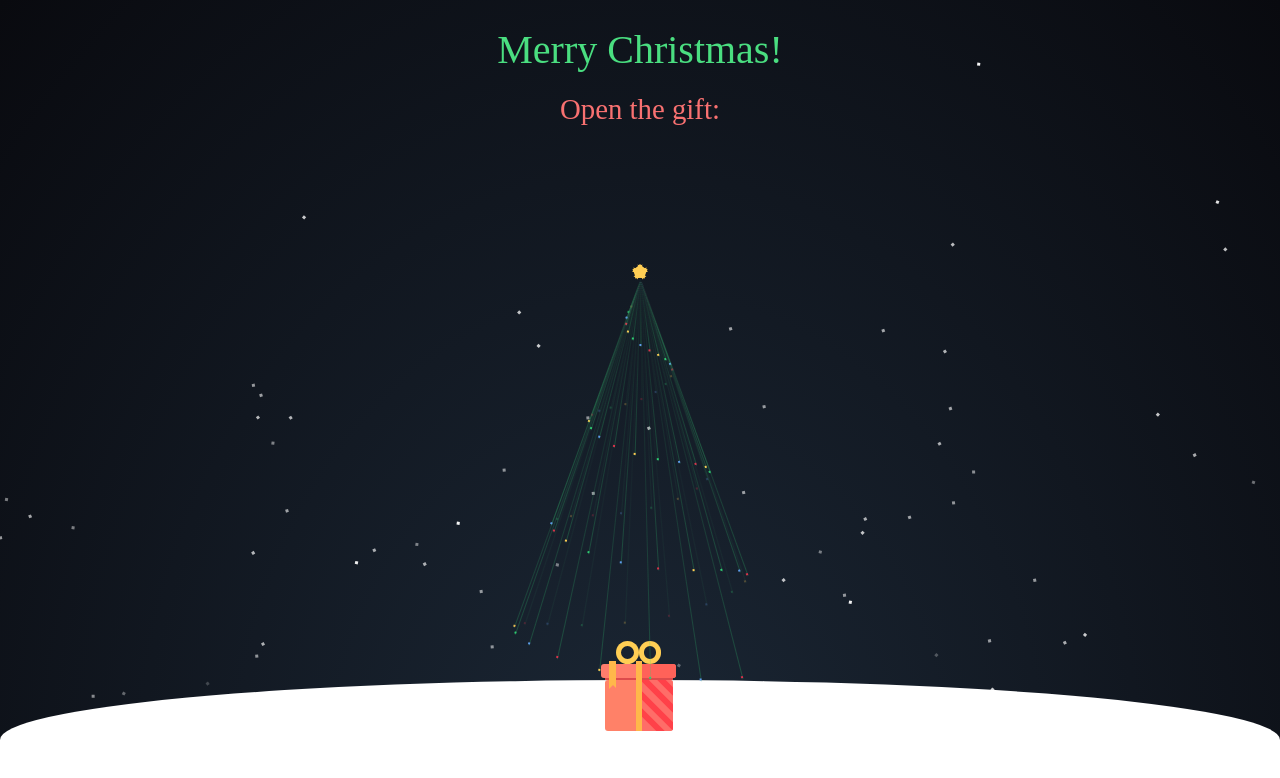
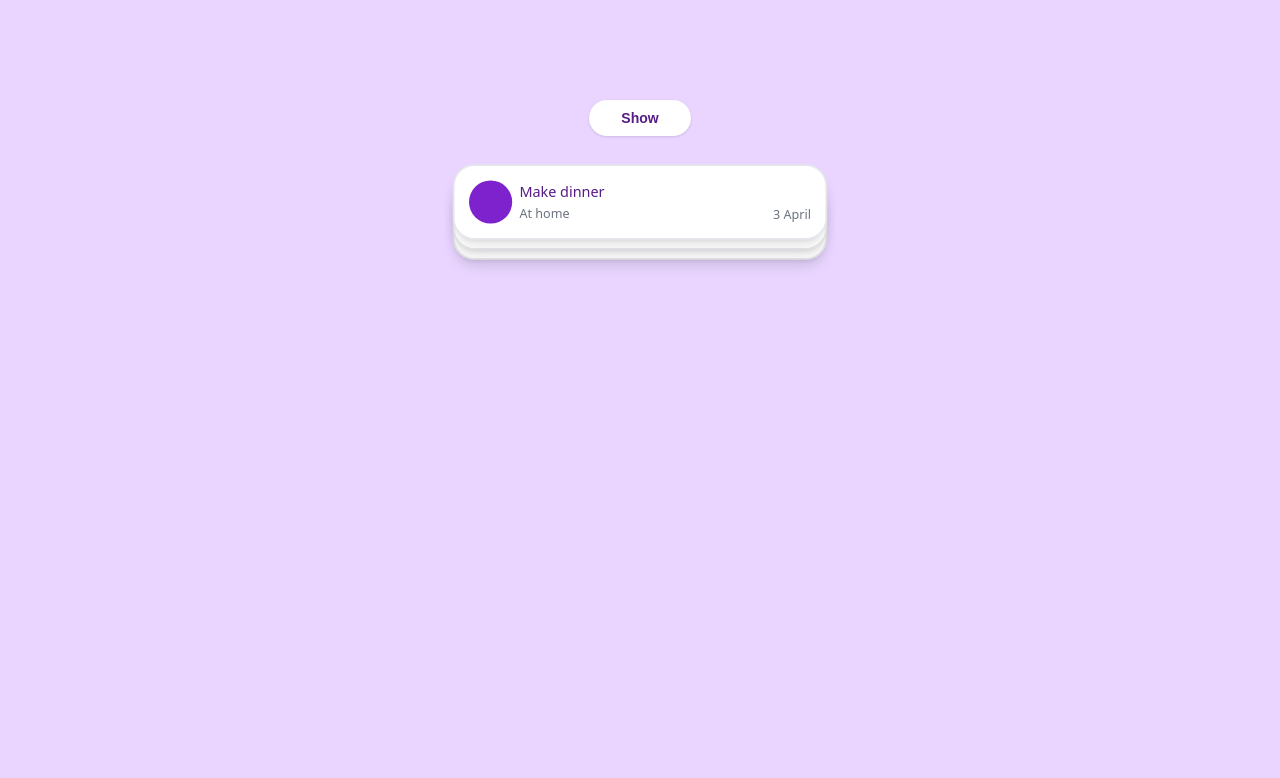
Before and after one commit to elizabthpazp/intera-ui, a Next.js app: page / in a window 1280 px wide. Shown: the top 778 px of the page. Built offline with nearby package versions, Linux system fonts and the light colour scheme; a web font is replaced by a local one.

Commit message:
feat: add activities component

```diff
--- /dev/null
+++ b/src/app/components/activities/activities.jsx
@@ -0,0 +1,51 @@
+"use client";
+
+import { useState } from "react";
+
+export default function Activities(){
+  const [expanded, setExpanded] = useState(false);
+
+  const toggleExpand = () => {
+    setExpanded(!expanded);
+  };
+
+  const activities = [
+    { name: "Work hard", location: "At work", date: "1 April" },
+    { name: "Study English", location: "At school", date: "2 April" },
+    { name: "Make dinner", location: "At home", date: "3 April" },
+  ];
+
+  return (
+    <div className="flex items-center justify-center min-h-screen bg-purple-200">
+      <div className="relative max-w-md w-full p-4 rounded-3xl" style={{ marginTop: "-500px" }}>
+        <div className="relative h-24">
+          {activities.map((activity, index) => (
+            <div key={index} style={{ marginTop: `${index === 0 ? 30 : index === 1 ? 20 : 10}px`}}
+              className={`absolute font-sans left-0 right-0 top-0 w-full p-4 border-2 border-gray-200 rounded-3xl flex items-end justify-between transition-all duration-300 ease-out bg-white shadow-lg ${
+                expanded ? `transform translate-y-${index * 28}` : `transform scale-90 z-10` }`}>
+              <div className="flex">
+                <span className="w-12 h-12 bg-purple-700 rounded-full"></span>
+                <div className="ml-2">
+                  <h2 className="m-0 text-purple-900 font-medium">
+                    {activity.name}
+                  </h2>
+                  <span className="text-gray-500 text-sm">
+                    {activity.location}
+                  </span>
+                </div>
+              </div>
+              <span className="text-gray-500 text-sm">{activity.date}</span>
+            </div>
+          ))}
+        </div>
+        <div className="relative h-16 flex items-center justify-center" style={{ marginTop: "-160px" }}>
+          <button onClick={toggleExpand} className="relative px-8 py-2 bg-white text-purple-900 rounded-full border-0 shadow text-sm font-semibold cursor-pointer after:content-[''] after:absolute   after:w-2 after:h-2 after:right-6 after:top-3 after:transition-all after:duration-300"
+            style={{transform: expanded ? "rotate(0deg)" : "rotate(0deg)", ":after": {
+                transform: expanded ? "rotate(45deg)" : "rotate(225deg)" }}}>
+            {expanded ? "Hide" : "Show"}
+          </button>
+        </div>
+      </div>
+    </div>
+  );
+};
--- a/src/app/page.js
+++ b/src/app/page.js
@@ -1,7 +1,7 @@
-import ChristmasGift from "./components/animations/christmas-gift";
+import Activities from "./components/activities/activities";
 
 export default function Home() {
   return (
-     <ChristmasGift></ChristmasGift>
+     <Activities></Activities>
   );
 }
```
